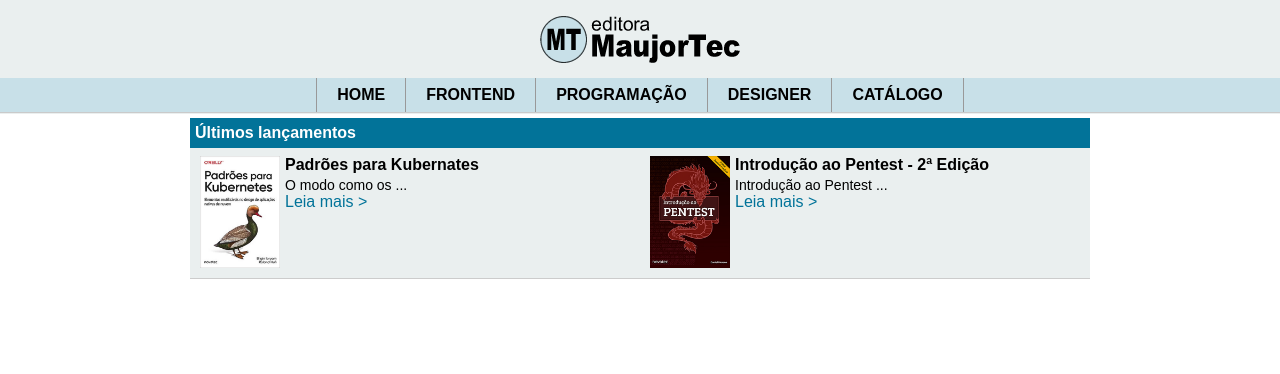
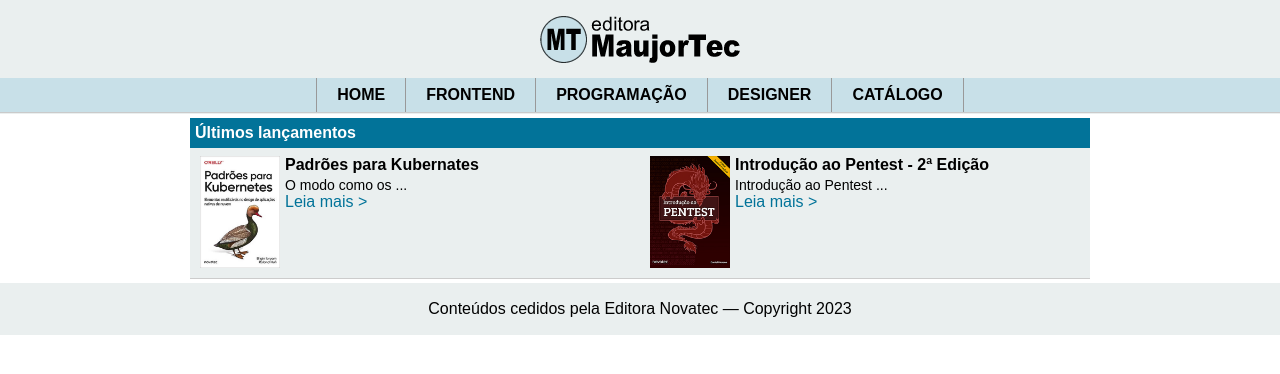
Before and after one commit to lndsilva/editora-maujortec, a React (Create React App) app: page / in a window 1280 px wide. Shown: the top 374 px of the page. Built offline with nearby package versions, Linux system fonts and the light colour scheme.

Commit message:
componente rodapé

```diff
--- a/src/App.js
+++ b/src/App.js
@@ -1,12 +1,14 @@
 import React from "react";
 import Topo from "./components/Topo";
 import Principal from "./components/Principal";
+import Rodape from "./components/Rodape";
 
 const App = () => {
   return (
     <>
       <Topo />
       <Principal />
+      <Rodape />
     </>
   );
 };
--- a/src/components/Rodape.js
+++ b/src/components/Rodape.js
@@ -0,0 +1,11 @@
+import React from "react";
+
+const Rodape = () => {
+  return (
+    <footer className="rodape">
+      <p>Conteúdos cedidos pela Editora Novatec &#8212; Copyright 2023</p>
+    </footer>
+  );
+};
+
+export default Rodape;
```
